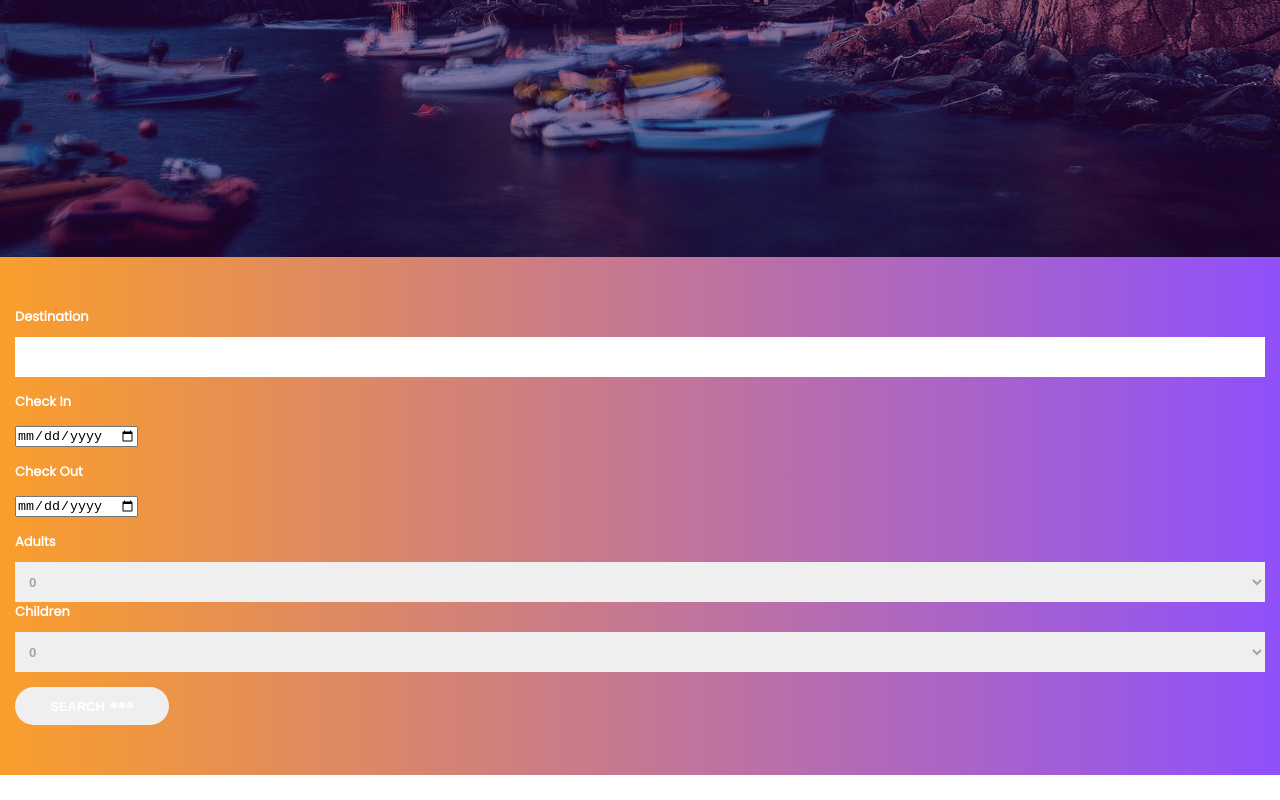
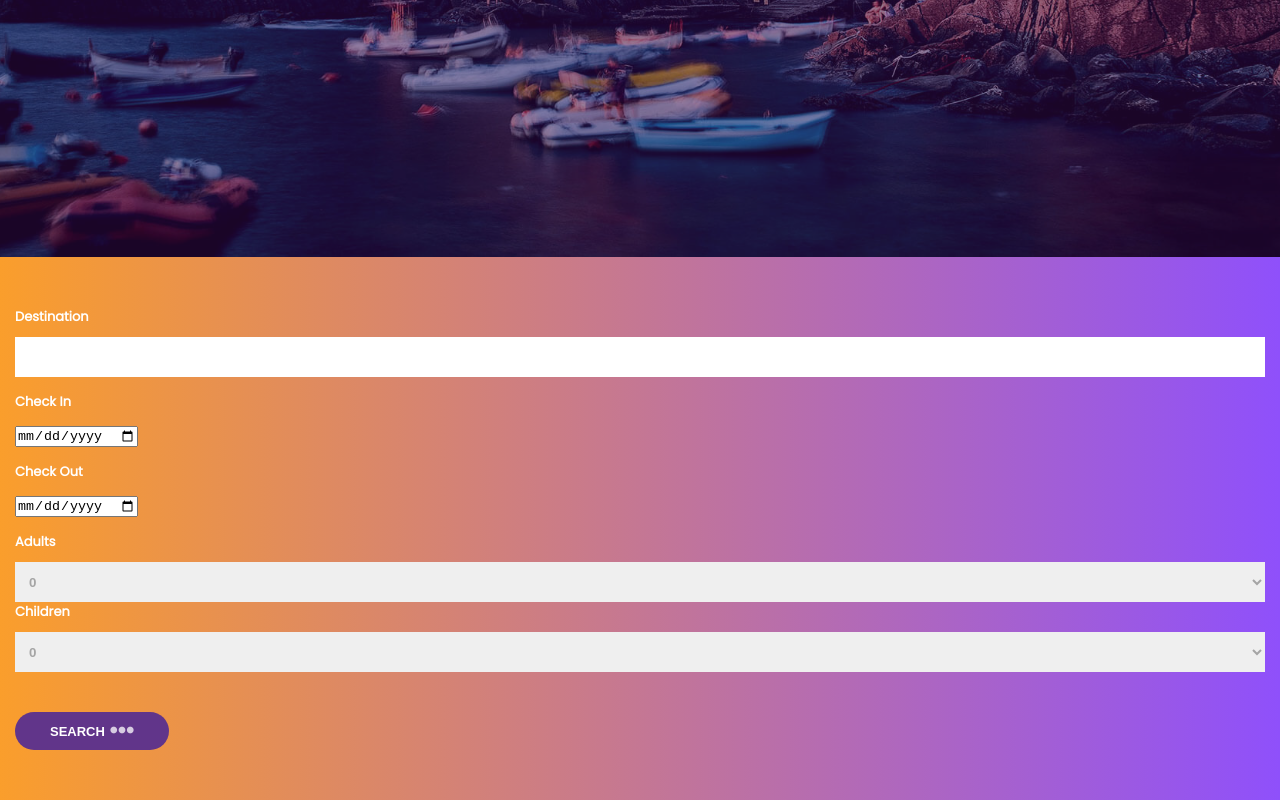
Before and after one commit to Olvine23/cool-hotel, a plain HTML site: page index.html in a window 1280 px wide. Shown: the part 543-1343 px from the top of the page. Before the commit the page ends 1318 px from the top, so only its background shows below. Drawn offline with Linux system fonts and the light colour scheme.

```diff
--- a/style.css
+++ b/style.css
@@ -205,5 +205,14 @@ section{
     letter-spacing: 2px;
     font-family: sans-serif;
     resize: none;
-
 }
+.form-btn{
+    margin-top:2.5rem;
+    cursor: pointer;
+}
+.btn-purple{
+    background-color:var(--purple-solid);
+}
+.btn-purple:hover{
+    background-color:#56247f;
+}
```
